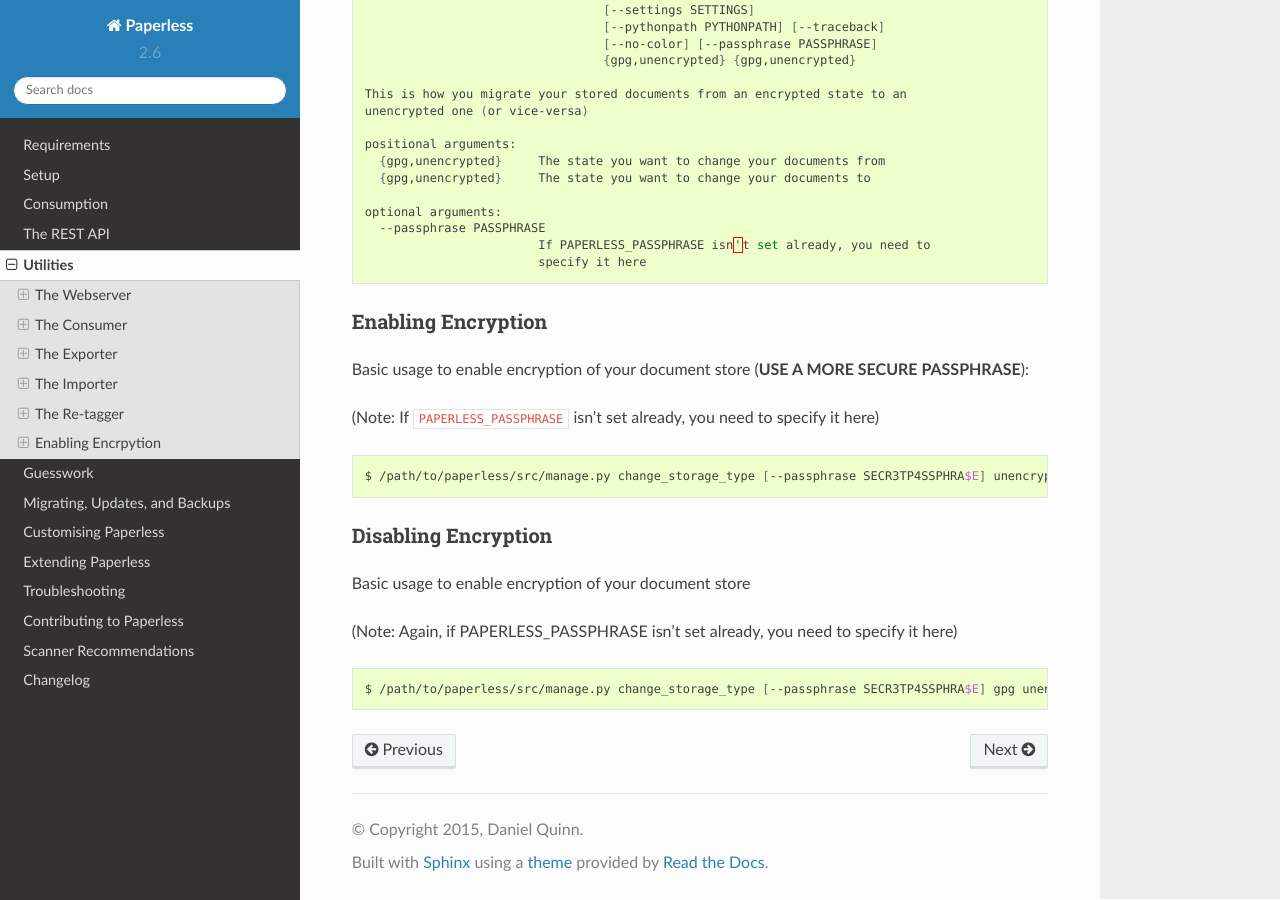
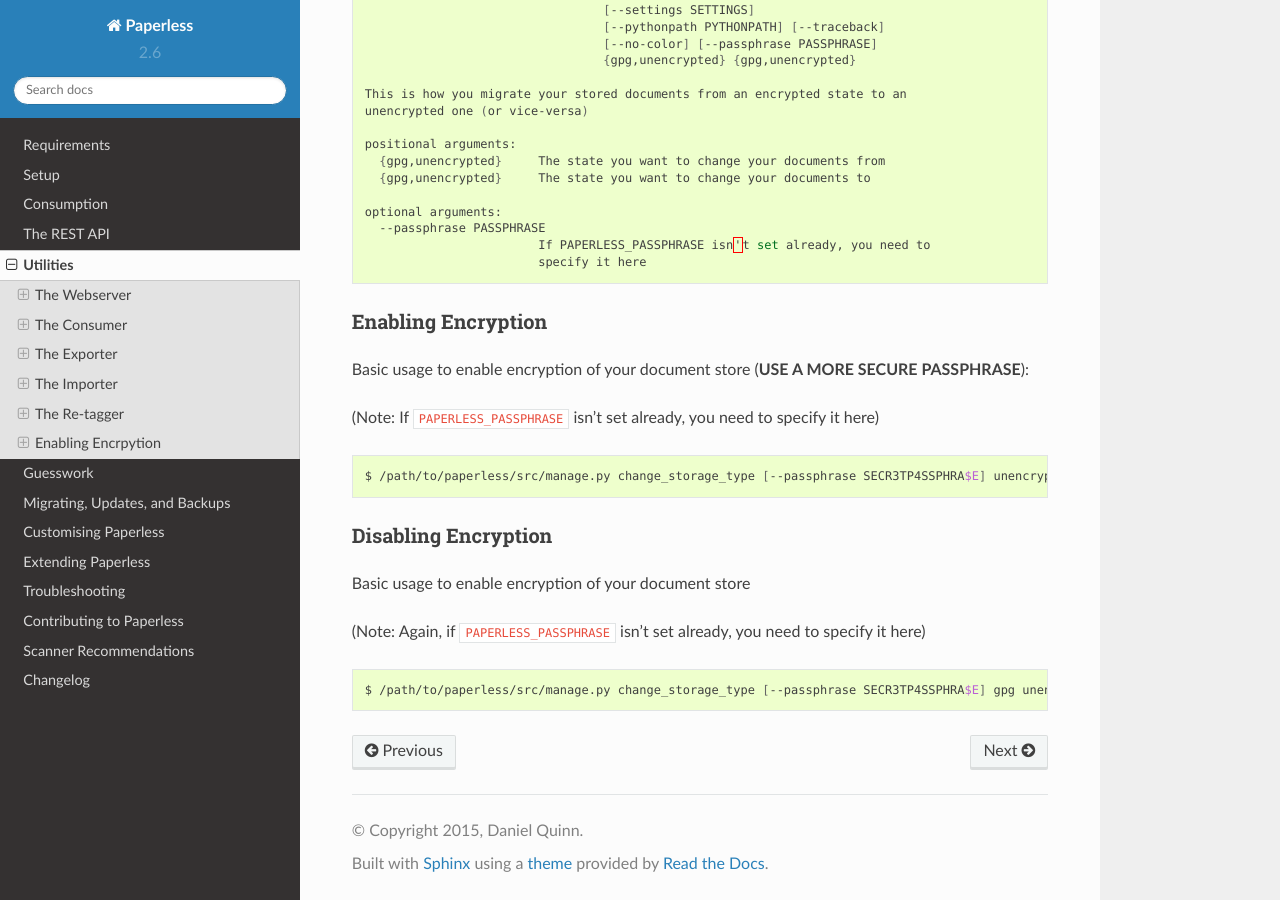
Before and after one commit to repoRangee/Large-scale, a Sphinx documentation site: the page built from docs/utilities.rst, in a window 1280 px wide and 900 px high, scrolled down 3960 px. Built offline with Sphinx 7.4.7 and the Read the Docs theme 2.0.0, drawn with Linux system fonts in a browser that asks for light colours; formulas are drawn with MathJax 3.

```diff
--- a/docs/utilities.rst
+++ b/docs/utilities.rst
@@ -270,7 +270,7 @@ Disabling Encryption
 
 Basic usage to enable encryption of your document store
 
-(Note: Again, if PAPERLESS_PASSPHRASE isn't set already, you need to specify it here)
+(Note: Again, if ``PAPERLESS_PASSPHRASE`` isn't set already, you need to specify it here)
 
 .. code:: bash
 
```
